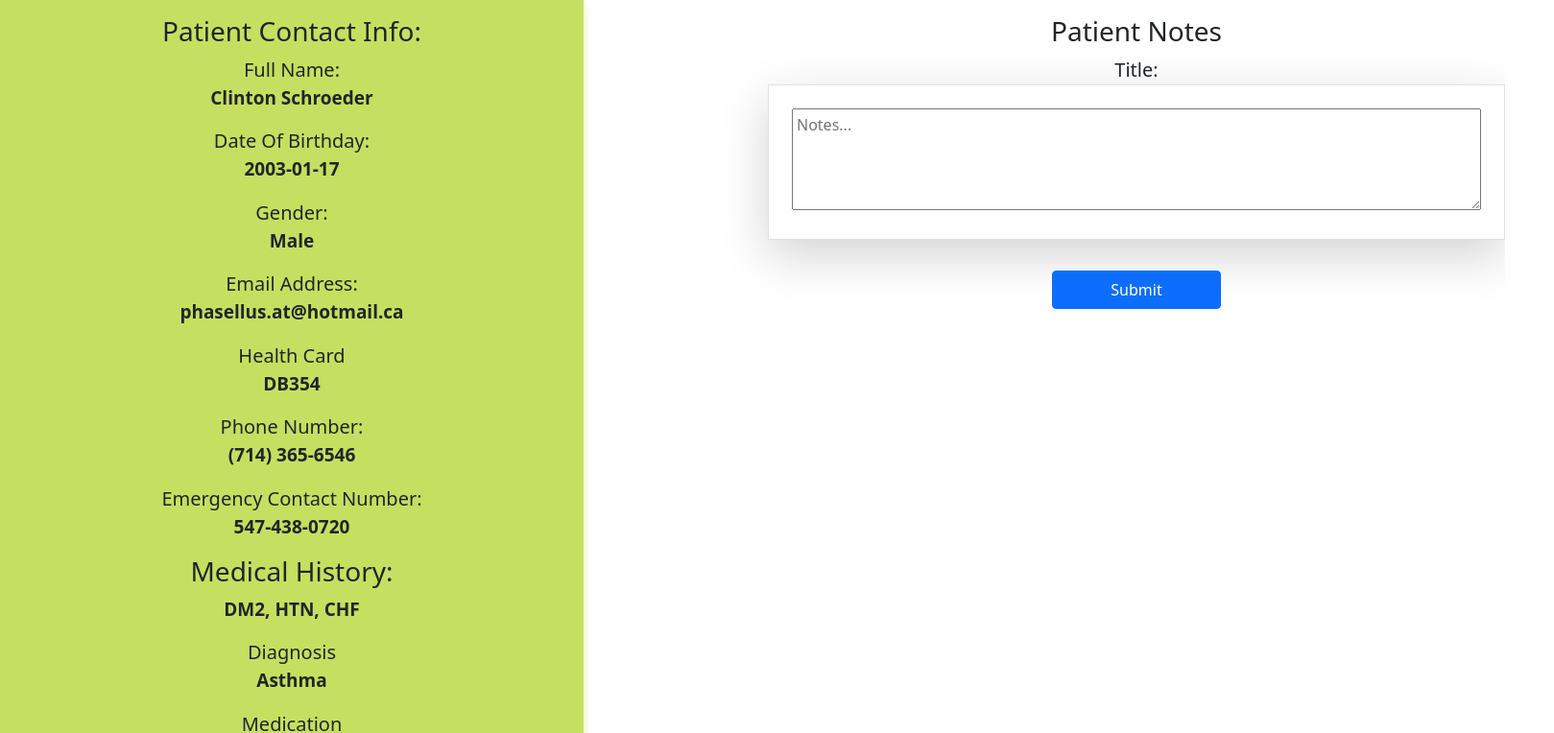
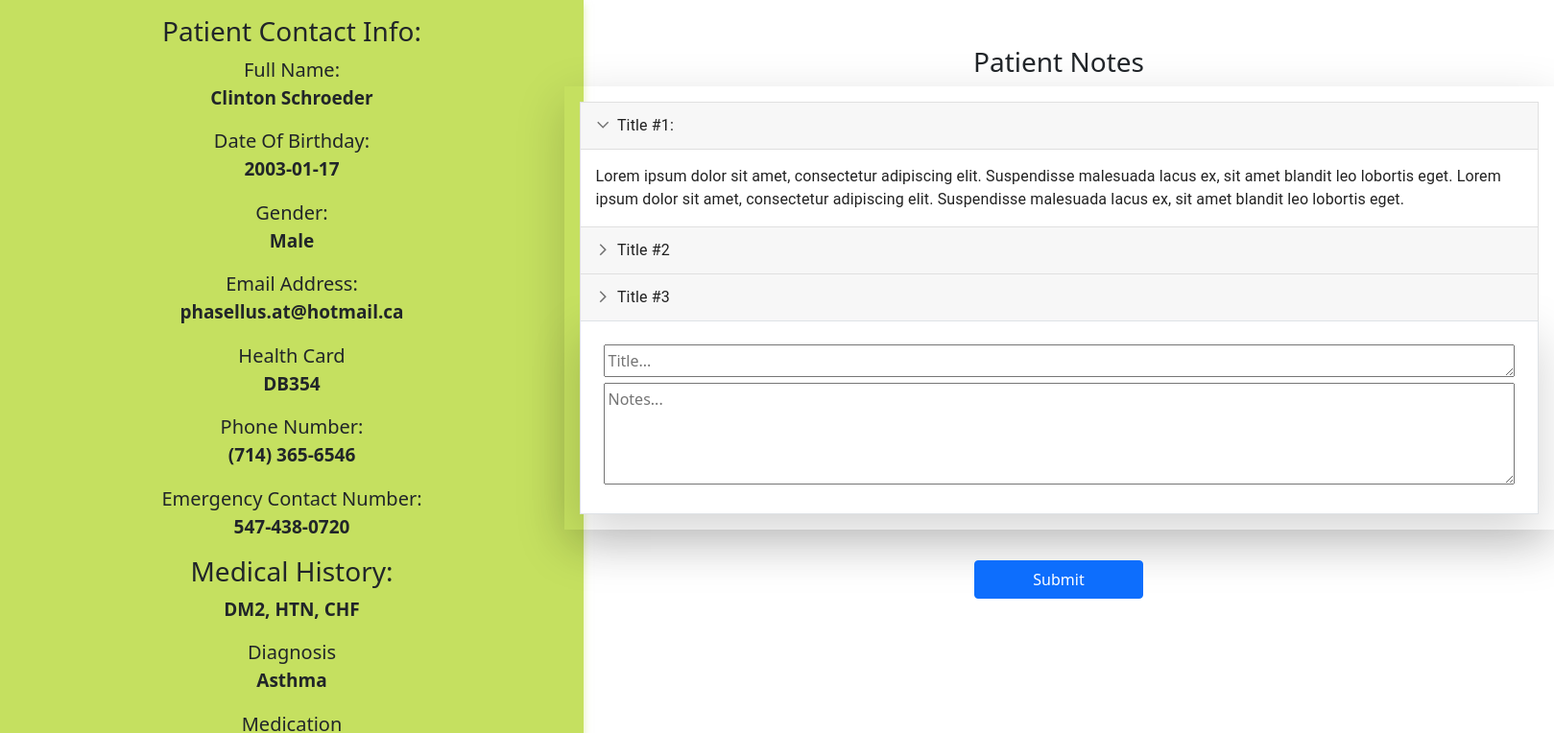
Before and after one commit to valik94/CovidCentral, a React (Create React App) app in the folder client/: page /patients in a window 1280 px wide. Shown: the top 764 px of the page at 96% size, 1619 px wide, since content can reach past the window. Built offline with nearby package versions, Linux system fonts and the light colour scheme; no server answers; a web font is replaced by a local one.

Commit message:
add expanded for patient notes

```diff
--- /dev/null
+++ b/client/src/components/patient/NotesItem.js
@@ -0,0 +1,10 @@
+import React from 'react'
+
+
+function NotesItem() {
+  return (
+    <div>NotesItem</div>
+  )
+}
+
+export default NotesItem
--- a/client/src/components/patient/PatientInfo.js
+++ b/client/src/components/patient/PatientInfo.js
@@ -1,6 +1,12 @@
 import React from "react";
+import axios from "axios";
 
 function PatientInfo() {
+
+
+
+axios.post('/api/')
+
   return (
     <section className="infoBar">
       <div className="patientInfo">
--- a/client/src/components/patient/PatientNotes.js
+++ b/client/src/components/patient/PatientNotes.js
@@ -1,30 +1,129 @@
-import React from 'react'
+import React from "react";
+import NotesItem from "./NotesItem";
+import { styled } from '@mui/material/styles';
+import ArrowForwardIosSharpIcon from '@mui/icons-material/ArrowForwardIosSharp';
+import MuiAccordion from '@mui/material/Accordion';
+import MuiAccordionSummary from '@mui/material/AccordionSummary';
+import MuiAccordionDetails from '@mui/material/AccordionDetails';
+import Typography from '@mui/material/Typography';
 
-function PatientNotes() {
+
+const Accordion = styled((props) => (
+  <MuiAccordion disableGutters elevation={0} square {...props} />
+))(({ theme }) => ({
+  border: `1px solid ${theme.palette.divider}`,
+  '&:not(:last-child)': {
+    borderBottom: 0,
+  },
+  '&:before': {
+    display: 'none',
+  },
+}));
+
+const AccordionSummary = styled((props) => (
+  <MuiAccordionSummary
+    expandIcon={<ArrowForwardIosSharpIcon sx={{ fontSize: '0.9rem' }} />}
+    {...props}
+  />
+))(({ theme }) => ({
+  backgroundColor:
+    theme.palette.mode === 'dark'
+      ? 'rgba(255, 255, 255, .05)'
+      : 'rgba(0, 0, 0, .03)',
+  flexDirection: 'row-reverse',
+  '& .MuiAccordionSummary-expandIconWrapper.Mui-expanded': {
+    transform: 'rotate(90deg)',
+  },
+  '& .MuiAccordionSummary-content': {
+    marginLeft: theme.spacing(1),
+  },
+}));
+
+const AccordionDetails = styled(MuiAccordionDetails)(({ theme }) => ({
+  padding: theme.spacing(2),
+  borderTop: '1px solid rgba(0, 0, 0, .125)',
+}));
+
+export default function PatientNotes() {
+  const [expanded, setExpanded] = React.useState('panel1');
+
+  const handleChange = (panel) => (event, newExpanded) => {
+    setExpanded(newExpanded ? panel : false);
+  };
+
+
   return (
     <div className="container-patient">
       <div className="patient-notes">
         <h3>Patient Notes</h3>
-      <label>Title:</label>
+        <div className="shadow-lg p-3">
+      <Accordion expanded={expanded === 'panel1'} onChange={handleChange('panel1')}>
+        <AccordionSummary aria-controls="panel1d-content" id="panel1d-header">
+          <Typography>Title #1:</Typography>
+        </AccordionSummary>
+        <AccordionDetails>
+          <Typography>
+            Lorem ipsum dolor sit amet, consectetur adipiscing elit. Suspendisse
+            malesuada lacus ex, sit amet blandit leo lobortis eget. Lorem ipsum dolor
+            sit amet, consectetur adipiscing elit. Suspendisse malesuada lacus ex,
+            sit amet blandit leo lobortis eget.
+          </Typography>
+        </AccordionDetails>
+      </Accordion>
+      <Accordion expanded={expanded === 'panel2'} onChange={handleChange('panel2')}>
+        <AccordionSummary aria-controls="panel2d-content" id="panel2d-header">
+          <Typography>Title #2</Typography>
+        </AccordionSummary>
+        <AccordionDetails>
+          <Typography>
+            Lorem ipsum dolor sit amet, consectetur adipiscing elit. Suspendisse
+            malesuada lacus ex, sit amet blandit leo lobortis eget. Lorem ipsum dolor
+            sit amet, consectetur adipiscing elit. Suspendisse malesuada lacus ex,
+            sit amet blandit leo lobortis eget.
+          </Typography>
+        </AccordionDetails>
+      </Accordion>
+      <Accordion expanded={expanded === 'panel3'} onChange={handleChange('panel3')}>
+        <AccordionSummary aria-controls="panel3d-content" id="panel3d-header">
+          <Typography>Title #3</Typography>
+        </AccordionSummary>
+        <AccordionDetails>
+          <Typography>
+            Lorem ipsum dolor sit amet, consectetur adipiscing elit. Suspendisse
+            malesuada lacus ex, sit amet blandit leo lobortis eget. Lorem ipsum dolor
+            sit amet, consectetur adipiscing elit. Suspendisse malesuada lacus ex,
+            sit amet blandit leo lobortis eget.
+          </Typography>
+        </AccordionDetails>
+      </Accordion>
+
         <form>
           <div className="flex items-center justify-center h-screen bg-gray-200">
             <div className="bg-white rounded-lg border shadow-lg p-4 w-1/5">
             <textarea
+                placeholder="Title..."
+                rows="1"
+                className="text_field bg-gray-200 p-1 h-20 w-full mt-0 good"
+                cols="100"
+              ></textarea>
+              <textarea
                 placeholder="Notes..."
                 rows="4"
                 className="text_field bg-gray-200 p-1 h-20 w-full mt-0 good"
-              cols="75"
+                cols="100"
               ></textarea>
             </div>
           </div>
         </form>
+    </div>
+
+
 
         <button type="submit" className="btn btn-md btn-primary">
           Submit
         </button>
       </div>
       </div>
-  )
+
+  );
 }
-
-export default PatientNotes
--- a/client/src/components/patient/patient.scss
+++ b/client/src/components/patient/patient.scss
@@ -27,14 +27,15 @@
 .container-patient{
   display:flex;
   flex-direction:column;
-  margin-top: 1em;
+  margin-top: 3em;
 
 }
 .patient-notes{
   display:flex;
   align-items:center;
   flex-direction: column;
-  margin-left:50%;
+  margin-left:5%;
+  width:900px;
 }
 
 label {
```
Also changed, not shown: client/src/components/calendar/DisplayEventItem.js (+47 -46 lines). Lines whose indentation alone changed are shown as unchanged.
